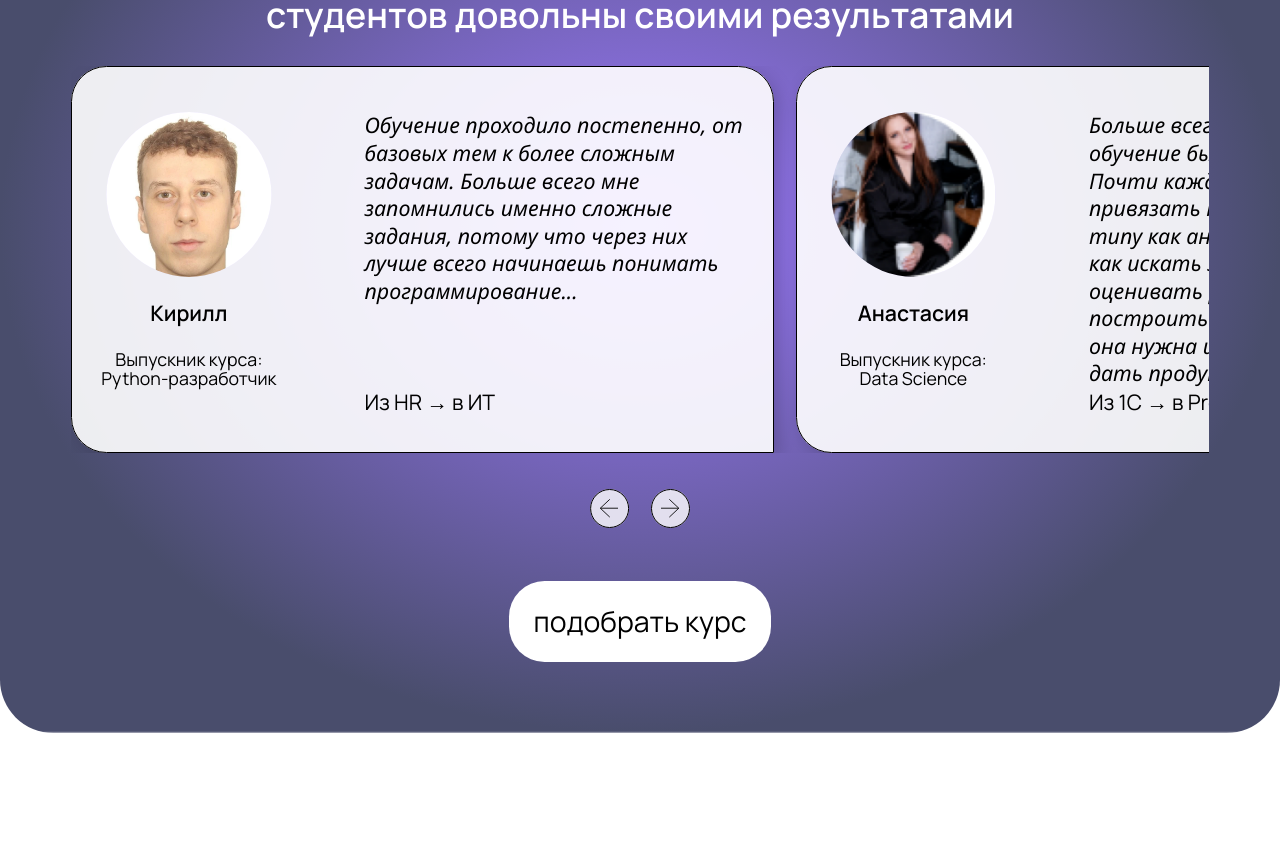
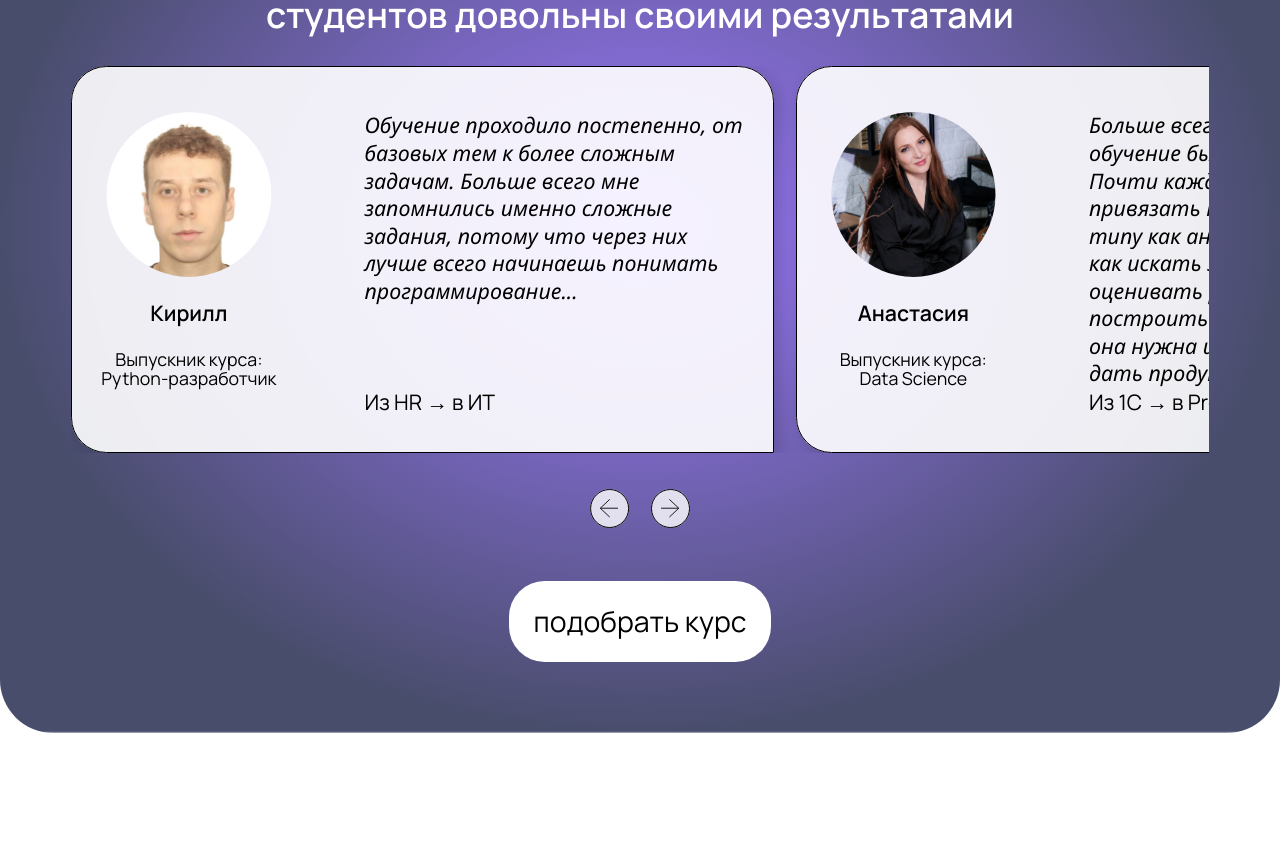
Before and after one commit to rafailvv/innoprog-website, a React (Vite) app: page / in a window 1280 px wide. Shown: the part 9927-10794 px from the top of the page. Built offline with nearby package versions, Linux system fonts and the light colour scheme.

Commit message:
Update review photos

```diff
--- a/src/app/App.tsx
+++ b/src/app/App.tsx
@@ -7,8 +7,8 @@ import platformScreenUrl from "../imports/MainScreenDesktop/8203cbb984ade08a409e
 import platformPhoneScreenUrl from "../imports/MainScreenDesktop/7e04d2ff334c194bc04be7de134120846fa4b54a.opt.webp";
 import platformPhoneFrameUrl from "../imports/MainScreenDesktop/6397a5e6c95741194ffcda7e9dcc26be72b64572.opt.webp";
 import reviewKirillUrl from "../imports/MainScreenDesktop/review-kirill.png";
-import reviewAnastasiaUrl from "../imports/MainScreenDesktop/review-anastasia.png";
-import reviewSergeyUrl from "../imports/MainScreenDesktop/review-sergey.png";
+import reviewAnastasiaUrl from "../imports/MainScreenDesktop/review-anastasia-high.webp";
+import reviewSergeyUrl from "../imports/MainScreenDesktop/review-sergey-high.webp";
 import reviewStoryKirillHeroUrl from "../imports/MainScreenDesktop/review-story-kirill-hero.webp";
 import reviewStoryCollaborationUrl from "../imports/MainScreenDesktop/review-story-collaboration.webp";
 import reviewStoryLogoUrl from "../imports/MainScreenDesktop/review-story-logo.svg";
--- a/src/imports/MainScreenDesktop/MainScreenDesktop.tsx
+++ b/src/imports/MainScreenDesktop/MainScreenDesktop.tsx
@@ -29,8 +29,8 @@ import imgDiplomProf1 from "./diplom-prof.opt.webp";
 import imgEllipse2 from "./d59a23af66561c21dac19b54273790bc7c10baf0.png";
 import imgEllipse3 from "./d59a23af66561c21dac19b54273790bc7c10baf0.png";
 import imgReviewKirill from "./review-kirill.png";
-import imgReviewAnastasia from "./review-anastasia.png";
-import imgReviewSergey from "./review-sergey.png";
+import imgReviewAnastasia from "./review-anastasia-high.webp";
+import imgReviewSergey from "./review-sergey-high.webp";
 import imgReviewKirillHero from "./review-story-kirill-hero.webp";
 import imgImage112 from "./031fb2cc26a5ba0b51db501faeceecc6efad82f1.opt.webp";
 import imgCircleStackSwirl1 from "./28cb6142c60d2e2ea34c6d404d2f0ef611085859.opt.webp";
@@ -1295,7 +1295,7 @@ const DESKTOP_REVIEWS = [
   },
   {
     avatar: imgReviewAnastasia,
-    avatarClassName: "",
+    avatarClassName: "site-review-avatar-img--anastasia",
     name: "Анастасия",
     course: "Data Science",
     transition: "Из 1С → в Product",
@@ -1303,7 +1303,7 @@ const DESKTOP_REVIEWS = [
   },
   {
     avatar: imgReviewSergey,
-    avatarClassName: "",
+    avatarClassName: "site-review-avatar-img--sergey",
     name: "Сергей",
     course: "Фронтенд разработчик",
     transition: "Веб-приложение для сервиса",
--- a/src/imports/MainScreenMobile/MainScreenMobile.tsx
+++ b/src/imports/MainScreenMobile/MainScreenMobile.tsx
@@ -27,8 +27,8 @@ import imgRectangle40087 from "./teacher-alan-mobile.webp";
 import imgRectangle40088 from "../MainScreenDesktop/accce48d175d044546f06312eec0a082304225b6.teacher.webp";
 import imgRectangle40089 from "../MainScreenDesktop/0637a0266dd99580004167f3ae3ffee5b51608c3.teacher.webp";
 import imgReviewKirill from "../MainScreenDesktop/review-kirill.png";
-import imgReviewAnastasia from "../MainScreenDesktop/review-anastasia.png";
-import imgReviewSergey from "../MainScreenDesktop/review-sergey.png";
+import imgReviewAnastasia from "../MainScreenDesktop/review-anastasia-high.webp";
+import imgReviewSergey from "../MainScreenDesktop/review-sergey-high.webp";
 import imgReviewKirillHero from "../MainScreenDesktop/review-story-kirill-hero.webp";
 import imgGroup6821 from "../MainScreenDesktop/bced4fe251202675be6f268fb651a981a420eb8a.opt.webp";
 import imgDiplomProf1 from "../MainScreenDesktop/diplom-prof.opt.webp";
@@ -2108,7 +2108,7 @@ const MOBILE_REVIEWS = [
   },
   {
     avatar: imgReviewAnastasia,
-    avatarClassName: "",
+    avatarClassName: "site-review-avatar-img--anastasia",
     name: "Анастасия",
     course: ["Data Science"],
     transition: "Из 1С → в Product",
@@ -2116,7 +2116,7 @@ const MOBILE_REVIEWS = [
   },
   {
     avatar: imgReviewSergey,
-    avatarClassName: "",
+    avatarClassName: "site-review-avatar-img--sergey",
     name: "Сергей",
     course: ["Фронтенд", "разработчик"],
     transition: "Веб-приложение для сервиса",
--- a/src/styles/index.css
+++ b/src/styles/index.css
@@ -590,7 +590,17 @@ button,
 }
 
 .site-review-avatar-img--kirill {
-  object-position: 50% 12%;
+  object-position: 50% 18%;
+  transform: scale(1.04);
+}
+
+.site-review-avatar-img--anastasia {
+  object-position: 50% 24%;
+  transform: scale(1.2);
+}
+
+.site-review-avatar-img--sergey {
+  object-position: 47% 22%;
   transform: scale(1.18);
 }
 
```
Also changed, not shown: src/imports/MainScreenDesktop/review-anastasia-high.webp (added), src/imports/MainScreenDesktop/review-sergey-high.webp (added).
